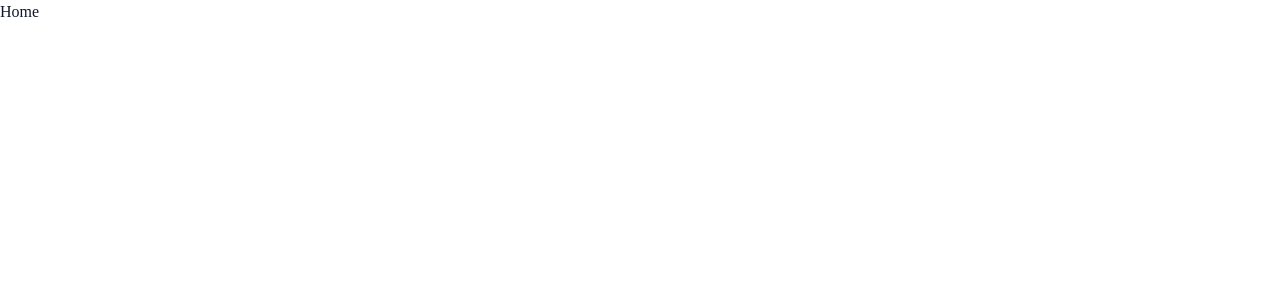
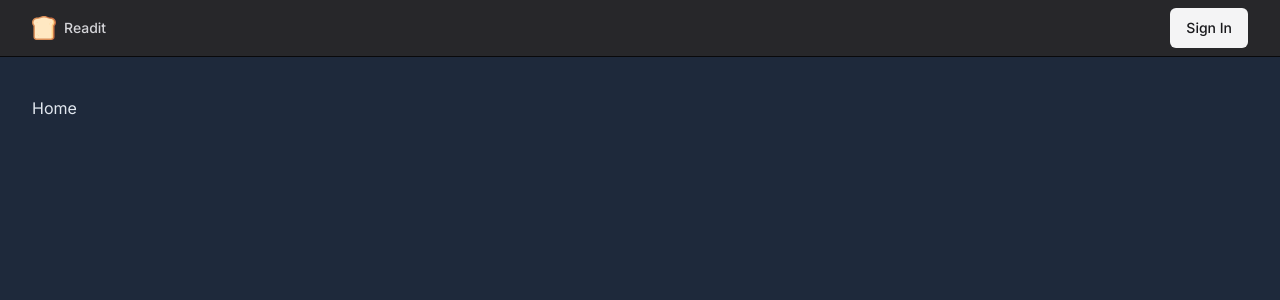
Before and after one commit to ashrftvm/reddit-clone-next, a Next.js app: page / in a window 1280 px wide. Shown: the top 300 px of the page. Built offline with nearby package versions, Linux system fonts and the light colour scheme.

Commit message:
basic styling for nav and home done

```diff
--- a/src/app/layout.tsx
+++ b/src/app/layout.tsx
@@ -1,18 +1,34 @@
-import '@/styles/globals.css'
+import Navbar from "@/components/Navbar";
+import { cn } from "@/lib/utils";
+import "@/styles/globals.css";
+import { Inter } from "next/font/google";
 
 export const metadata = {
-  title: 'Breadit',
-  description: 'A Reddit clone built with Next.js and TypeScript.',
-}
+  title: "Readit",
+  description: "A Reddit clone built with Next.js and TypeScript.",
+};
+
+const inter = Inter({ subsets: ["latin"] });
 
 export default function RootLayout({
   children,
 }: {
-  children: React.ReactNode
+  children: React.ReactNode;
 }) {
   return (
-    <html lang='en'>
-      <body>{children}</body>
+    <html
+      lang="en"
+      className={cn(
+        "bg-dark-700 dark antialiased text-slate-200",
+        inter.className
+      )}
+    >
+      <body className="min-h-screen pt-12 bg-slate-800 antialiased">
+        <Navbar />
+        <div className="container max-w-7xl mx-auto h-full pt-12">
+          {children}
+        </div>
+      </body>
     </html>
-  )
+  );
 }
--- /dev/null
+++ b/src/components/Icons.tsx
@@ -0,0 +1,85 @@
+import { LucideProps, MessageSquare, User } from "lucide-react";
+
+export const Icons = {
+  user: User,
+  logo: (props: LucideProps) => (
+    <svg
+      {...props}
+      viewBox="0 0 497 497"
+    >
+      <g>
+        <path
+          d="m392 30c-71.75 0-71.75-30-143.5-30l128.5 497h30c33.137 0 60-26.863 60-60v-228.526c18.555-18.938 30-44.867 30-73.474 0-57.99-47.01-105-105-105z"
+          fill="#c87044"
+        />
+        <path
+          d="m437 437-45-377c-41.895 0-63.904-18.405-83.322-34.644-16.942-14.167-30.323-25.356-60.178-25.356-71.75 0-71.75 30-143.5 30-57.99 0-105 47.01-105 105 0 28.607 11.445 54.537 30 73.474v228.526c0 33.137 26.863 60 60 60h287c33.137 0 60-26.863 60-60z"
+          fill="#db905a"
+        />
+        <path
+          d="m392 60-15 407h30c16.542 0 30-13.458 30-30v-228.526c0-7.851 3.077-15.388 8.571-20.996 13.819-14.103 21.429-32.74 21.429-52.478 0-41.355-33.645-75-75-75z"
+          fill="#ffd185"
+        />
+        <path
+          d="m407 437v-228.526c0-15.796 6.088-30.708 17.143-41.991 8.291-8.462 12.857-19.643 12.857-31.483 0-41.355-20.187-75-45-75-41.895 0-63.904-9.203-83.322-17.322-16.942-7.083-30.323-12.678-60.178-12.678-29.856 0-43.236 5.595-60.177 12.678-19.419 8.119-41.429 17.322-83.323 17.322-41.355 0-75 33.645-75 75 0 19.738 7.61 38.375 21.429 52.479 5.494 5.607 8.571 13.145 8.571 20.995v228.526c0 16.542 13.458 30 30 30h287c16.542 0 30-13.458 30-30z"
+          fill="#ffe8c2"
+        />
+        <g fill="#ffd185">
+          <circle
+            cx="392"
+            cy="135"
+            r="7.5"
+          />
+          <circle
+            cx="362"
+            cy="165"
+            r="7.5"
+          />
+          <circle
+            cx="105"
+            cy="377"
+            r="7.5"
+          />
+          <circle
+            cx="135"
+            cy="407"
+            r="7.5"
+          />
+          <circle
+            cx="105"
+            cy="135"
+            r="7.5"
+          />
+        </g>
+      </g>
+    </svg>
+  ),
+  google: (props: LucideProps) => (
+    <svg
+      {...props}
+      viewBox="0 0 24 24"
+    >
+      <path
+        d="M22.56 12.25c0-.78-.07-1.53-.2-2.25H12v4.26h5.92c-.26 1.37-1.04 2.53-2.21 3.31v2.77h3.57c2.08-1.92 3.28-4.74 3.28-8.09z"
+        fill="#4285F4"
+      />
+      <path
+        d="M12 23c2.97 0 5.46-.98 7.28-2.66l-3.57-2.77c-.98.66-2.23 1.06-3.71 1.06-2.86 0-5.29-1.93-6.16-4.53H2.18v2.84C3.99 20.53 7.7 23 12 23z"
+        fill="#34A853"
+      />
+      <path
+        d="M5.84 14.09c-.22-.66-.35-1.36-.35-2.09s.13-1.43.35-2.09V7.07H2.18C1.43 8.55 1 10.22 1 12s.43 3.45 1.18 4.93l2.85-2.22.81-.62z"
+        fill="#FBBC05"
+      />
+      <path
+        d="M12 5.38c1.62 0 3.06.56 4.21 1.64l3.15-3.15C17.45 2.09 14.97 1 12 1 7.7 1 3.99 3.47 2.18 7.07l3.66 2.84c.87-2.6 3.3-4.53 6.16-4.53z"
+        fill="#EA4335"
+      />
+      <path
+        d="M1 1h22v22H1z"
+        fill="none"
+      />
+    </svg>
+  ),
+  commentReply: MessageSquare,
+};
--- /dev/null
+++ b/src/components/Navbar.tsx
@@ -0,0 +1,29 @@
+import Link from "next/link";
+import { Icons } from "./Icons";
+import { buttonVariants } from "./ui/Button";
+
+const Navbar = async () => {
+  return (
+    <div className="fixed top-0 inset-x-0 h-fit bg-zinc-800 border-b border-zinc-950 z-[10] py-2">
+      <div className="container max-w-7xl h-full mx-auto flex items-center justify-between gap-2">
+        <Link
+          href="/"
+          className="flex gap-2 items-center"
+        >
+          <Icons.logo className="h-8 w-8 sm:h-6 sm:w-6" />
+          <p className="hidden text-zinc-300 text-sm font-medium md:block">
+            Readit
+          </p>
+        </Link>
+        <Link
+          href="/sign-in"
+          className={buttonVariants()}
+        >
+          Sign In
+        </Link>
+      </div>
+    </div>
+  );
+};
+
+export default Navbar;
--- a/src/components/ui/Button.tsx
+++ b/src/components/ui/Button.tsx
@@ -1,42 +1,40 @@
-import { cn } from '@/lib/utils'
-import { cva, VariantProps } from 'class-variance-authority'
-import { Loader2 } from 'lucide-react'
-import * as React from 'react'
+import { cn } from "@/lib/utils";
+import { cva, VariantProps } from "class-variance-authority";
+import { Loader2 } from "lucide-react";
+import * as React from "react";
 
 const buttonVariants = cva(
-  'active:scale-95 inline-flex items-center justify-center rounded-md text-sm font-medium transition-colors focus:outline-none focus:ring-2 focus:ring-slate-400 focus:ring-offset-2 disabled:opacity-50 dark:focus:ring-slate-400 disabled:pointer-events-none dark:focus:ring-offset-slate-900',
+  "active:scale-95 inline-flex items-center justify-center rounded-md text-sm font-medium transition-colors focus:outline-none focus:ring-2 focus:ring-slate-400 focus:ring-offset-2 disabled:opacity-50 dark:focus:ring-slate-400 disabled:pointer-events-none dark:focus:ring-offset-slate-900",
   {
     variants: {
       variant: {
-        default:
-          'bg-zinc-900 text-zinc-100 hover:bg-zinc-800',
-        destructive: 'text-white hover:bg-red-600 dark:hover:bg-red-600',
+        default: "bg-zinc-100 text-zinc-900 hover:bg-zinc-200",
+        destructive: "text-white hover:bg-red-600 dark:hover:bg-red-600",
         outline:
-          'bg-zinc-100 text-zinc-900 hover:bg-zinc-200 outline outline-1 outline-zinc-300',
-        subtle:
-          'hover:bg-zinc-200 bg-zinc-100 text-zinc-900',
+          "bg-zinc-100 text-zinc-900 hover:bg-zinc-200 outline outline-1 outline-zinc-300",
+        subtle: "hover:bg-zinc-200 bg-zinc-100 text-zinc-900",
         ghost:
-          'bg-transparent hover:bg-zinc-100 text-zinc-800 data-[state=open]:bg-transparent data-[state=open]:bg-transparent',
-        link: 'bg-transparent dark:bg-transparent underline-offset-4 hover:underline text-slate-900 dark:text-slate-100 hover:bg-transparent dark:hover:bg-transparent',
+          "bg-transparent hover:bg-zinc-100 text-zinc-800 data-[state=open]:bg-transparent data-[state=open]:bg-transparent",
+        link: "bg-transparent dark:bg-transparent underline-offset-4 hover:underline text-slate-900 dark:text-slate-100 hover:bg-transparent dark:hover:bg-transparent",
       },
       size: {
-        default: 'h-10 py-2 px-4',
-        sm: 'h-9 px-2 rounded-md',
-        xs: 'h-8 px-1.5 rounded-sm',
-        lg: 'h-11 px-8 rounded-md',
+        default: "h-10 py-2 px-4",
+        sm: "h-9 px-2 rounded-md",
+        xs: "h-8 px-1.5 rounded-sm",
+        lg: "h-11 px-8 rounded-md",
       },
     },
     defaultVariants: {
-      variant: 'default',
-      size: 'default',
+      variant: "default",
+      size: "default",
     },
   }
-)
+);
 
 export interface ButtonProps
   extends React.ButtonHTMLAttributes<HTMLButtonElement>,
     VariantProps<typeof buttonVariants> {
-  isLoading?: boolean
+  isLoading?: boolean;
 }
 
 const Button = React.forwardRef<HTMLButtonElement, ButtonProps>(
@@ -46,13 +44,14 @@
         className={cn(buttonVariants({ variant, size, className }))}
         ref={ref}
         disabled={isLoading}
-        {...props}>
-        {isLoading ? <Loader2 className='mr-2 h-4 w-4 animate-spin' /> : null}
+        {...props}
+      >
+        {isLoading ? <Loader2 className="mr-2 h-4 w-4 animate-spin" /> : null}
         {children}
       </button>
-    )
+    );
   }
-)
-Button.displayName = 'Button'
+);
+Button.displayName = "Button";
 
-export { Button, buttonVariants }
+export { Button, buttonVariants };
```
Also changed, not shown: src/app/(auth)/sign-in/page.tsx (added).
